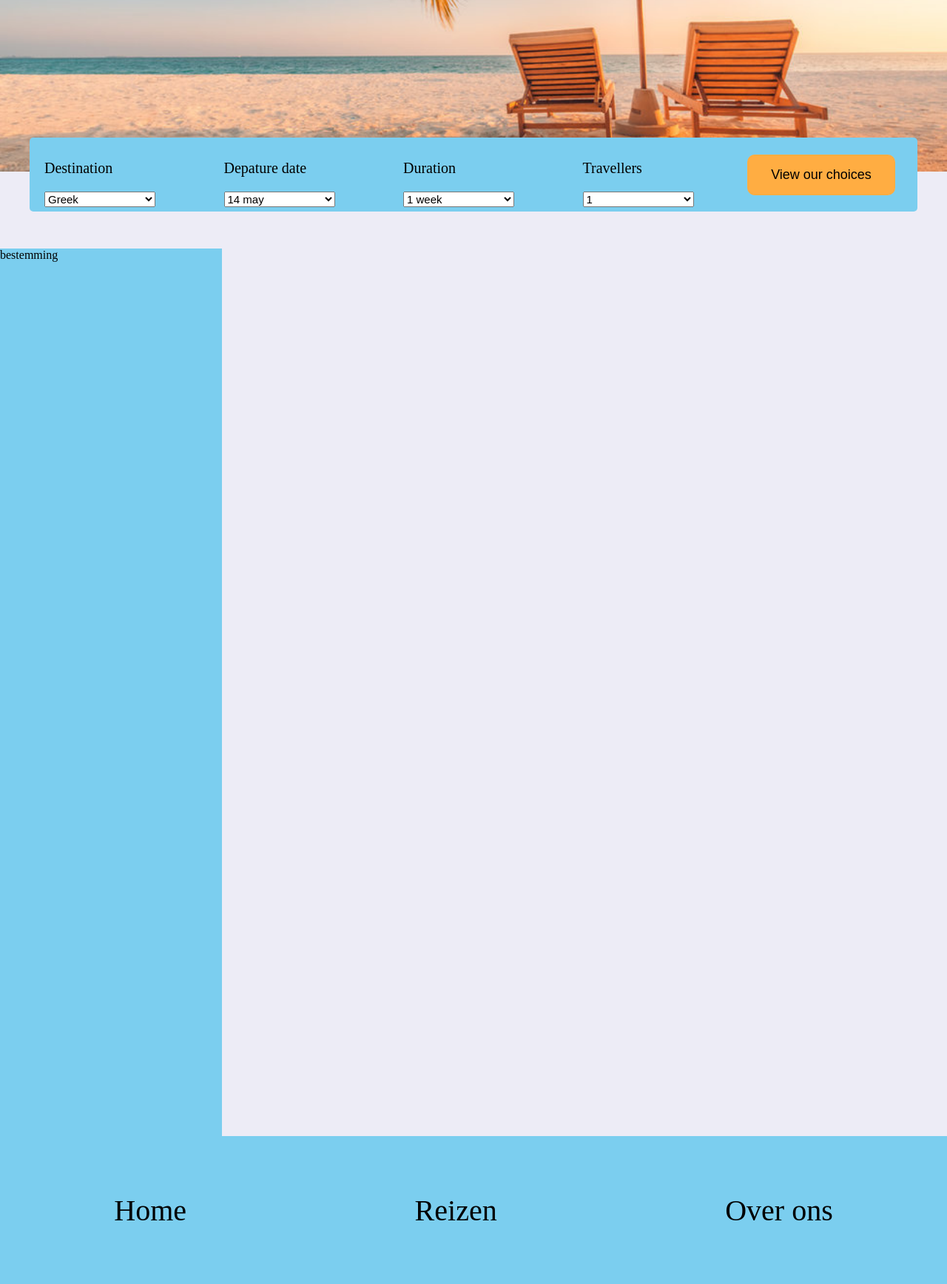
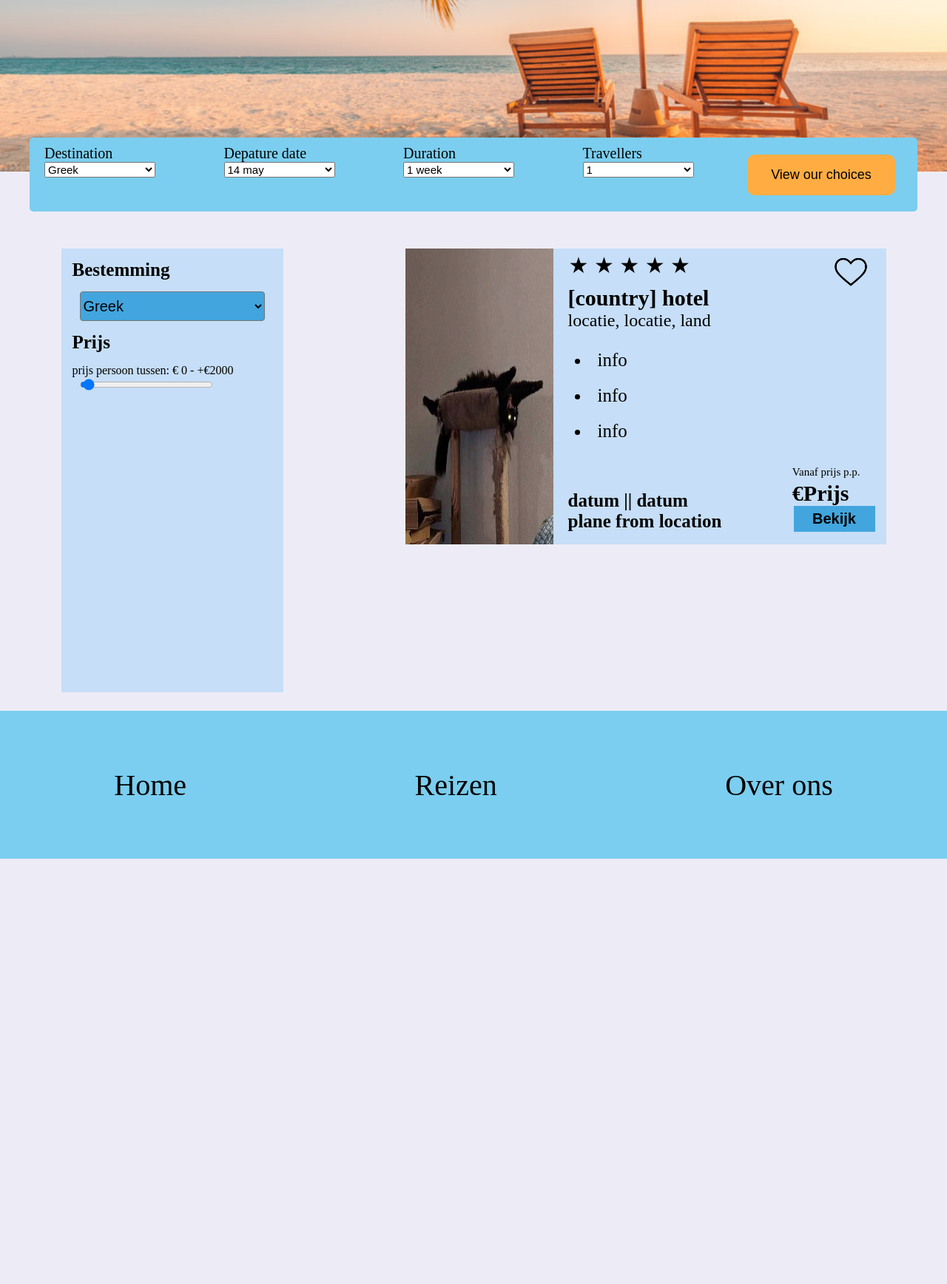
Before and after one commit to NightBlade06/WebAppReisBureau-sunnyside, a PHP site: page /overzicht.php in a window 1280 px wide. Shown: the part 242-1978 px from the top of the page at 74% size. After the commit the page ends 1403 px from the top, so only its background shows below. Run offline with PHP 8.4, Linux system fonts and the light colour scheme.

Commit message:
css and html overzicht
I have finished the the basic strcuture for html and css according to the design page. after some discusion with work partner we decided to dissmiss some parts.

```diff
--- a/assets/css/overzicht.css
+++ b/assets/css/overzicht.css
@@ -5,6 +5,11 @@ colours {
     color: #9cbde7;
     color: #ffad42;
     color: #EDECF6;
+}
+
+p, h1, h2, h3, h4, h5, h6, h7 {
+    margin: 0px;
+    padding: 0px;
 }
 
 body {
@@ -23,6 +28,7 @@ footer {
     display: flex;
     align-items: center;
     justify-content: space-around;
+    margin-top: 25px;
 }
 
 .footer-text {
@@ -91,8 +97,136 @@ footer {
     font-size: 18px;
     z-index: 1;
 }
-.customizationBox {
-    height: 1200px;
+
+.generalBox {
+    display: flex;
+    flex-direction: row;
+    align-self: center;
+    justify-content: space-around;
+}
+
+.travelBox {
+    height: 400px;
+    width: 650px;
+    background-color: #c6def7;
+    display: flex;
+    flex-direction: row;
+    align-items: center;
+    justify-content: space-between;
+}
+
+.travelImg {
+    height: 400px;
+    width: 200px;
+}
+
+.travelInfoMainBox {
+    width: 450px;
+    height: 400px;
+    display: flex;
+    flex-direction: row;
+    padding-left: 10px;
+}
+
+.travelInfoBox {
+    display: flex;
+    width: 250px;
+    height: 400px;
+    flex-direction: column;
+}
+
+.travelInfoBox p {
+    font-size: 30px;
+    height: 40px;
+    padding: 5px;
+    padding-left: 11px;
+}
+
+.travelInfoBox h1 {
+    font-size: 30px;
+    padding-left: 10px;
+
+}
+
+.travelInfoBox h2 {
+    font-weight: lighter;
+    padding-left: 10px;
+
+}
+
+.travelInfoBox li {
+    font-size: 25px;
+    padding: 10px;
+}
+
+.travelInfoBox h4 {
+    padding-top: 40px;
+    padding-left: 10px;
+    font-size: 25px;
+
+}
+
+.travelInfoBox h5 {
+    padding-left: 10px;
+    font-size: 25px;
+
+}
+
+.heartImg {
+    align-self: flex-start;
+    margin-left: 135px;
+}
+.travelPrizeBox {
+    padding-top: 230px;
+    display: flex;
+    flex-direction: column;
+    align-items: flex-end;
+    width: 200px;
+}
+.travelPrizeBox p {
+    font-size: 15px;
+    padding: 0;
+    height: 20px;
+    font-weight: 100;
+    padding-right: 20px;
+}
+.travelPrizeBox h1 {
+    font-size: 30px;
+    padding-right: 35px;
+}
+.travelPrizeBox button {
+    width: 110px;
+    height: 35px;
+    background-color: #42a5de;
+    border-block: #42a5de;
+    border: #42a5de;
+    font-size: 20px;
+    font-weight: bold;
+}
+.customizationMainBox {
+    height: 600px;
     width: 300px;
-    background-color: #7bceef;
+    background-color: #c6def7;
 }
+.customizationPriceBox p {
+    padding-left: 15px;
+}
+.customizationPriceBox input {
+    margin-left: 25px;
+    width: 180px;
+}
+.customizationMainBox h1 {
+    font-size: 25px;
+    padding: 15px;
+}
+.customizationDestionationSelect {
+    margin-left: 25px;
+    width: 250px;
+    height: 40px;
+    font-size: 20px;
+    background-color: #42a5de;
+    border-radius: 4px;
+}
+.destionationOption {
+    font-size: 20px;
+}
--- a/overzicht.php
+++ b/overzicht.php
@@ -54,15 +54,47 @@
             </div>
         </form>
     </div>
-    <div>
-        <div class="customizationBox">
-            <div>
-            bestemming
+    <div class="generalBox ">
+        <div class="customizationMainBox">
+            <div class="customizationDestinationBox">
+                <h1>Bestemming</h1>
+                <select class ="customizationDestionationSelect" name="destination">
+                    <option class="destionationOption">Greek</option>
+                    <option class="destionationOption">Eqypt</option>
+                    <option class="destionationOption">Italy</option>
+                    <option class="destionationOption">Spain</option>
+                </select>
             </div>
+            <div class="customizationPriceBox">
+                <h1>Prijs</h1>
+                <p>prijs persoon tussen: € 0 - +€2000</p>
+                <input type="range" min="0" max="2000" value="50" class="slider" id="myRange">
+            </div>
+            <verblijf>
         </div>
-        <div>
-            <div>
-
+        <div class="travelBox">
+            <img src="assets/img/cato.png" alt="" class="travelImg">
+            <div class="travelInfoMainBox">
+                <div class="travelInfoBox">
+                    <p>&#9733; &#9733; &#9733; &#9733; &#9733;</p>
+                    <h1>[country] hotel</h1>
+                    <h2>locatie, locatie, land</h2>
+                    <ul>
+                        <li>info</li>
+                        <li>info</li>
+                        <li>info</li>
+                    </ul>
+                    <h4>datum || datum</h4>
+                    <h5>plane from location</h5>
+                </div>
+                <div class="travelInfoBox">
+                    <img src="assets/img/heaert%20border(64px).png" alt="" class="heartImg">
+                    <div class="travelPrizeBox">
+                    <p>Vanaf prijs p.p.</p>
+                    <h1> €Prijs</h1>
+                    <button>Bekijk</button>
+                    </div>
+                </div>
             </div>
         </div>
     </div>
```
Also changed, not shown: assets/img/heaert border(64px).png (added), assets/img/heaert border.png (added).
